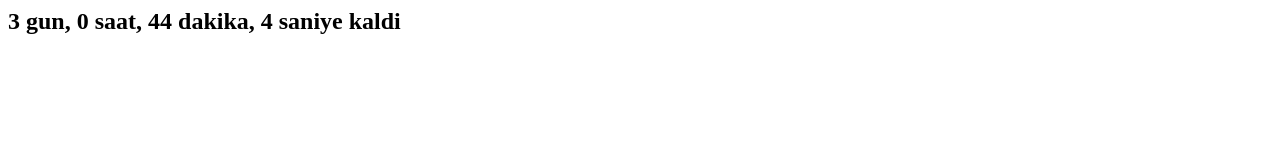
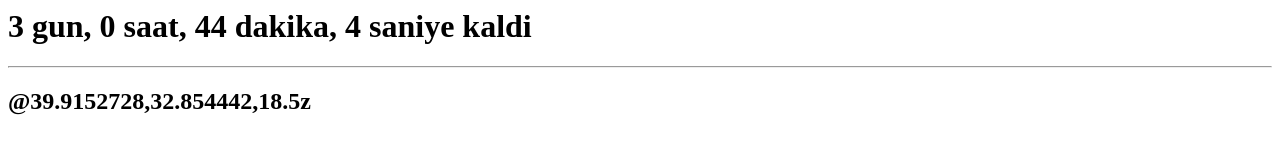
Before and after one commit to onureozcan/onureozcan.github.io, a plain HTML site: page index.html in a window 1280 px wide. Drawn offline with Linux system fonts and the light colour scheme.

Commit message:
Update index.html

```diff
--- a/index.html
+++ b/index.html
@@ -2,7 +2,9 @@
   <head>
   </head>
   <body>
-    <h2 id="place"></h2>
+    <h1 id="place"></h1>
+	<hr/>
+	<h2>@39.9152728,32.854442,18.5z</h2>
     <script>
 	setInterval(function() {
 		var millisInADay = 1000 * 60 * 60 * 24
@@ -20,7 +22,7 @@
 		var seconds = Math.floor((diffAsMs) / millisInASecond)
 		var text = `${days} gun, ${hours} saat, ${minutes} dakika, ${seconds} saniye kaldi`
 		place.innerText = text
-		}, 10)
+	}, 100)
     </script>
   </body>
 </html>
```
Lines whose indentation alone changed are shown as unchanged.
